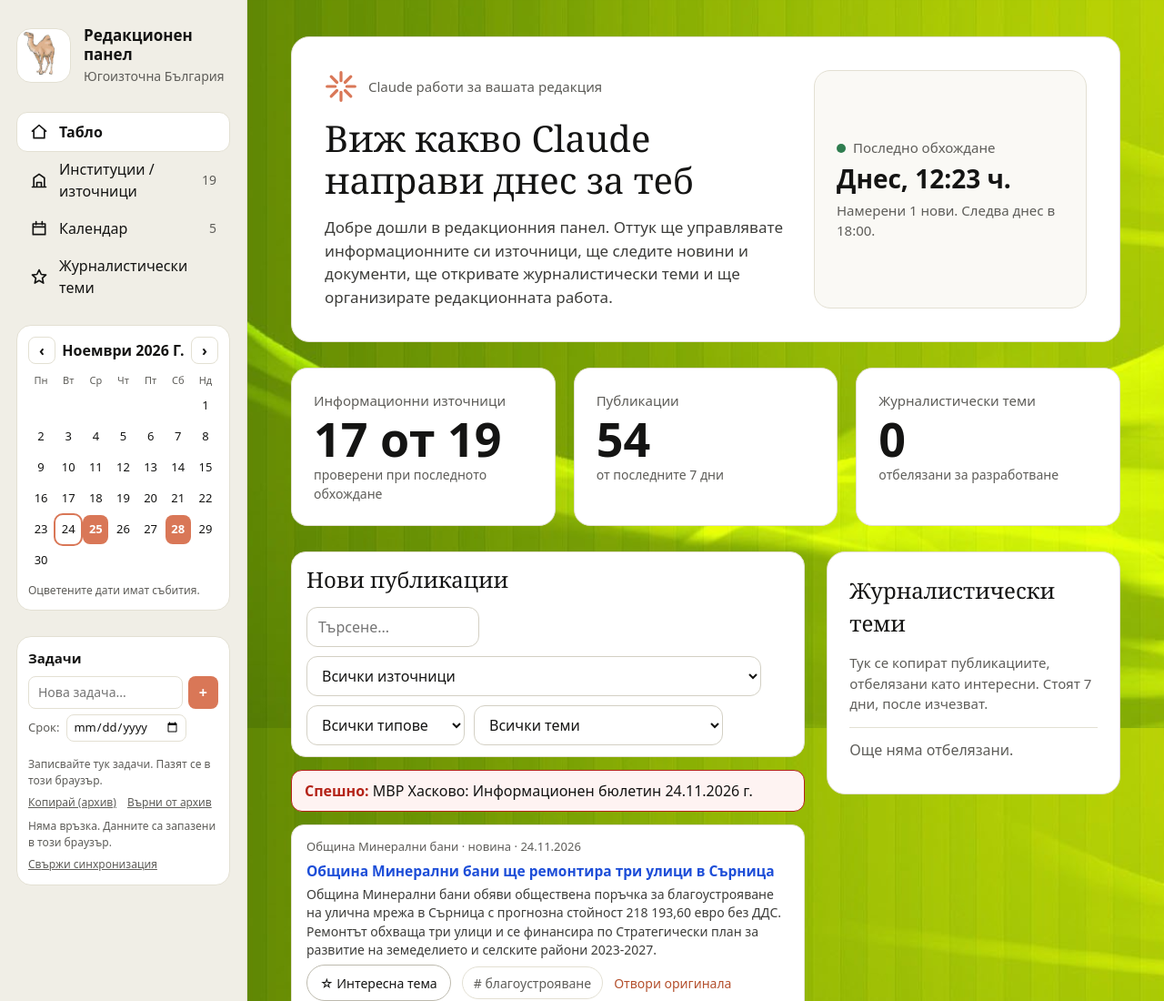
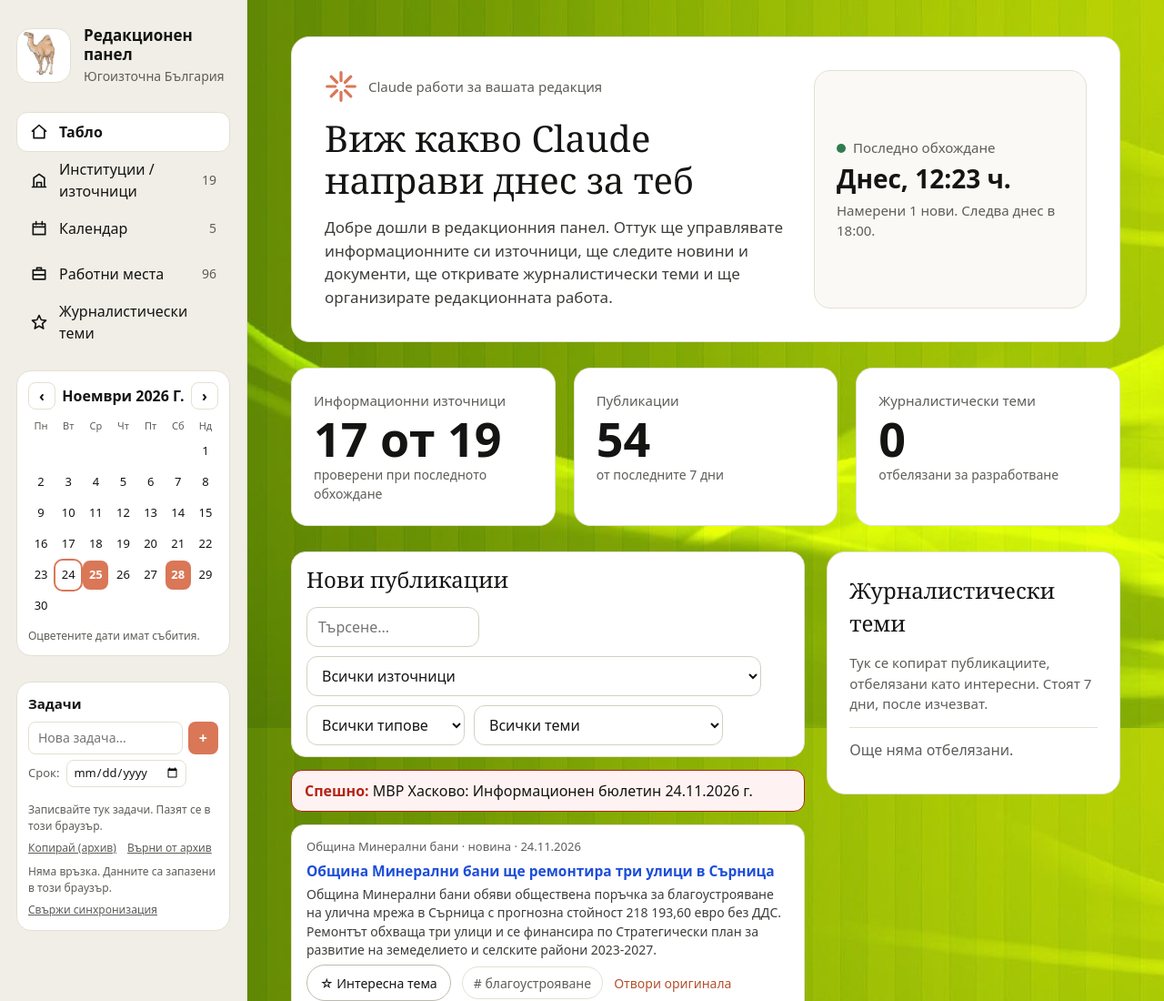
Before and after one commit to sakarnews/news-agent, a plain HTML site: page index.html in a window 1280 px wide. Shown: the top 1100 px of the page at 91% size. Drawn offline with Linux system fonts and the light colour scheme; no server answers.

Commit message:
Add files via upload

```diff
--- a/index.html
+++ b/index.html
@@ -100,6 +100,10 @@ h1,h2{font-family:Georgia,"Times New Roman",serif;font-weight:500;margin:0}
 .td .clr{border:0;background:none;color:var(--mu);font-size:12px;margin-top:6px;cursor:pointer;text-decoration:underline;padding:0}
 [hidden]{display:none!important}
 @media(max-width:900px){.app{flex-direction:column}.side{width:auto;padding:18px}.nav{flex-direction:row;flex-wrap:wrap}.main{padding:20px 16px}.hero{padding:24px}.hero h1{font-size:30px}}
+.jb{display:grid;grid-template-columns:minmax(180px,2fr) minmax(150px,1.5fr) 130px 120px auto;gap:6px 16px;align-items:center;border-top:1px solid var(--line);padding:12px 0}
+.jb.hd{font-size:13px;color:var(--mu);border-top:0;padding:0 0 6px}.jb b{font-weight:600}.jb small{color:var(--mu)}
+.jb a.btn{display:inline-flex;align-items:center;min-height:36px;padding:0 14px;border-radius:999px;border:1px solid var(--line);color:#1d4ed8;text-decoration:none;font-size:14px;background:#fff}
+@media(max-width:900px){.jb{grid-template-columns:1fr auto}.jb.hd{display:none}}
 </style>
 </head>
 <body>
@@ -143,6 +147,13 @@ h1,h2{font-family:Georgia,"Times New Roman",serif;font-weight:500;margin:0}
    <div class="pp"><img src="iva.jpg" alt="Ива">Ива</div>
   </div></section>
 </div>
+
+<section id="v-jobs" class="card page" hidden>
+ <h1>Работни места</h1>
+ <p class="note" id="jnote">Свободни работни места в област Хасково от последната седмица.</p>
+ <div class="ctl"><input type="search" id="jq" placeholder="Търсене..." aria-label="Търсене"><select id="jt" aria-label="Населено място"><option value="">Всички места</option></select><select id="jk" aria-label="Кой предлага"><option value="">Всички</option></select></div>
+ <div id="jobs"></div>
+</section>
 
 <section id="v-topics" class="card page" hidden>
  <h1>Журналистически теми</h1>
@@ -188,7 +199,8 @@ function skey(n){return (n.published||n.found.slice(0,10))+n.found}
 function sofia(d,o){return new Intl.DateTimeFormat('bg-BG',Object.assign({timeZone:'Europe/Sofia'},o)).format(d)}
 function sday(d){return new Intl.DateTimeFormat('en-CA',{timeZone:'Europe/Sofia'}).format(d)}
 
-var views=[['dash','Табло','M3 11l9-8 9 8M5 10v10h14V10'],['src','Институции / източници','M3 21h18M5 21V9l7-5 7 5v12M9 21v-6h6v6'],['cal','Календар','M4 6h16v14H4zM4 10h16M8 3v4M16 3v4'],['topics','Журналистически теми','M12 3l2.8 6 6.2.7-4.7 4.3 1.4 6.5L12 17.2 6.3 20.5l1.4-6.5L3 9.7 9.2 9z']];
+var jobsData=null;
+var views=[['dash','Табло','M3 11l9-8 9 8M5 10v10h14V10'],['src','Институции / източници','M3 21h18M5 21V9l7-5 7 5v12M9 21v-6h6v6'],['cal','Календар','M4 6h16v14H4zM4 10h16M8 3v4M16 3v4'],['jobs','Работни места','M4 7h16v12H4zM9 7V4h6v3M4 13h16'],['topics','Журналистически теми','M12 3l2.8 6 6.2.7-4.7 4.3 1.4 6.5L12 17.2 6.3 20.5l1.4-6.5L3 9.7 9.2 9z']];
 function show(v){views.forEach(function(x){$('v-'+x[0]).hidden=x[0]!==v});
  Array.from($('nav').children).forEach(function(b,i){b.className=views[i][0]===v?'on':''});window.scrollTo(0,0)}
 function buildNav(){views.forEach(function(x){
@@ -232,6 +244,27 @@ function renderTopics(){
  $('mini').replaceChildren.apply($('mini'),arr.length?arr.slice(0,6).map(function(n){return h('div',{className:'mini'},[h('small',{textContent:n.site+' · '+ldate(n)}),h('a',{href:safe(n.url),target:'_blank',rel:'noopener',textContent:n.title})])}):[h('div',{className:'mini empty',textContent:'Още няма отбелязани.'})]);
  $('topics').replaceChildren.apply($('topics'),arr.length?arr.map(function(n){return card(n,true)}):[h('div',{className:'empty',textContent:'Още няма отбелязани публикации. Натиснете „Интересна тема“ на публикация от таблото.'})])}
 
+function jobRows(){
+ var rows=[];
+ ((jobsData&&jobsData.items)||[]).forEach(function(j){rows.push({position:j.position,employer:j.employer,kind:j.kind,town:j.town,days:j.days,url:jobsData.url,label:'Източник: '+jobsData.source})});
+ var today=Date.parse(sday(new Date()));
+ news.filter(function(n){return n.tag==='работа'}).forEach(function(n){
+  var d=Math.max(0,Math.round((today-Date.parse(n.published||n.found.slice(0,10)))/864e5)),host='';
+  try{host=new URL(n.url).hostname.replace(/^www\./,'')}catch(e){}
+  rows.push({position:n.position||n.title,employer:n.site,kind:'Институция',town:n.site.split(' ').pop(),days:d,url:n.url,label:'Източник: '+(host||n.site)})});
+ return rows.sort(function(a,b){return a.days-b.days})}
+function renderJobs(){
+ var f=$('jq').value.trim().toLowerCase(),t=$('jt').value,k=$('jk').value;
+ var all=jobRows();$('n-jobs').textContent=all.length||'';
+ var rows=all.filter(function(j){return(!t||j.town==t)&&(!k||j.kind==k)&&(!f||(j.position+' '+j.employer+' '+j.town).toLowerCase().includes(f))});
+ $('jnote').textContent='Свободни работни места в област Хасково от последната седмица: '+all.length+'.'+(jobsData&&jobsData.updated?' Обявите от alo.bg са обновени '+ldate({published:jobsData.updated.slice(0,10)})+'.':'')+' Бутонът води към страницата, където е публикувана обявата.';
+ var head=h('div',{className:'jb hd'},[h('span',{textContent:'Длъжност'}),h('span',{textContent:'Предлага'}),h('span',{textContent:'Населено място'}),h('span',{textContent:'Публикувана'}),h('span',{textContent:''})]);
+ var body=rows.map(function(j){var d=j.days;
+  return h('div',{className:'jb'},[h('b',{textContent:j.position}),h('span',{textContent:j.employer}),h('span',{textContent:j.town||'–'}),
+   h('small',{textContent:d===0?'днес':d===1?'вчера':'преди '+d+' дни'}),
+   h('a',{className:'btn',href:safe(j.url),target:'_blank',rel:'noopener',textContent:j.label})])});
+ $('jobs').replaceChildren.apply($('jobs'),rows.length?[head].concat(body):[h('div',{className:'empty',textContent:'Още няма обяви. Прегледът на alo.bg се прави в понеделник след 14:00; конкурсите на институциите се добавят при всяко обхождане.'})])}
+function fillJobFilters(){var r=jobRows();$('jt').replaceChildren(h('option',{value:'',textContent:'Всички места'}));$('jk').replaceChildren(h('option',{value:'',textContent:'Всички'}));fill('jt',r.map(function(j){return j.town}));fill('jk',r.map(function(j){return j.kind}))}
 function renderSources(){
  $('n-src').textContent=sites.length||'';
  $('srcs').replaceChildren.apply($('srcs'),sites.length?sites.map(function(s){var us=s.urls||[s.url];return h('div',{className:'src'},[h('b',{textContent:s.name})].concat(us.map(function(u){return h('a',{href:safe(u),target:'_blank',rel:'noopener',textContent:decodeURI(u)})})))}):[h('div',{className:'empty',textContent:'Списъкът не се зареди.'})])}
@@ -384,10 +417,11 @@ if(dedupeTasks())saveTasks(true);
 buildNav();show('dash');renderTodo();SYNC.run(false);
 document.addEventListener('visibilitychange',function(){if(document.visibilityState==='visible')SYNC.run(false)});
 setInterval(function(){if(document.visibilityState==='visible')SYNC.run(false)},120000);
-Promise.all([getJSON('news.json').catch(function(){return[]}),getJSON('meta.json').catch(function(){return null}),getJSON('sites.json').catch(function(){return[]})]).then(function(r){
+Promise.all([getJSON('news.json').catch(function(){return[]}),getJSON('meta.json').catch(function(){return null}),getJSON('sites.json').catch(function(){return[]}),getJSON('jobs.json').catch(function(){return null})]).then(function(r){
  var lim=Date.now()-7*864e5;
  news=r[0].filter(function(n){return !(Date.parse(n.published||n.found)<lim)}).sort(function(a,b){return skey(b)<skey(a)?-1:1});
- meta=r[1];sites=r[2];
+ meta=r[1];sites=r[2];jobsData=r[3];
+ fillJobFilters();['jq','jt','jk'].forEach(function(i){$(i).oninput=renderJobs});renderJobs();
  fill('fs',news.map(function(n){return n.site}));fill('ft',news.map(function(n){return n.tag}));fill('fp',news.map(function(n){return n.topic}));
  ['q','fs','ft','fp'].forEach(function(i){$(i).oninput=function(){expanded=false;renderFeed()}});
  renderMeta();renderSources();renderAll();
```
